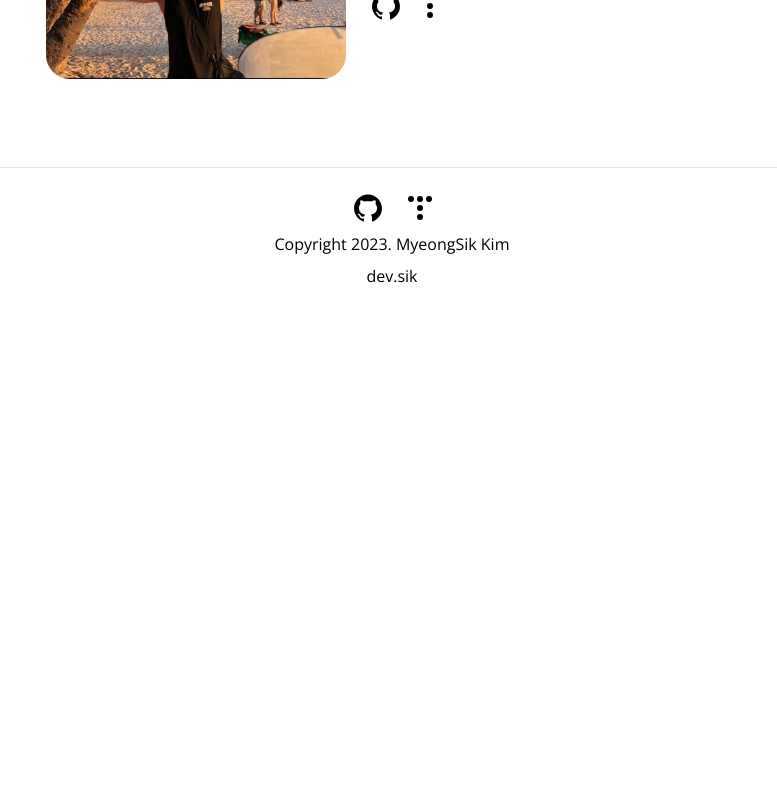
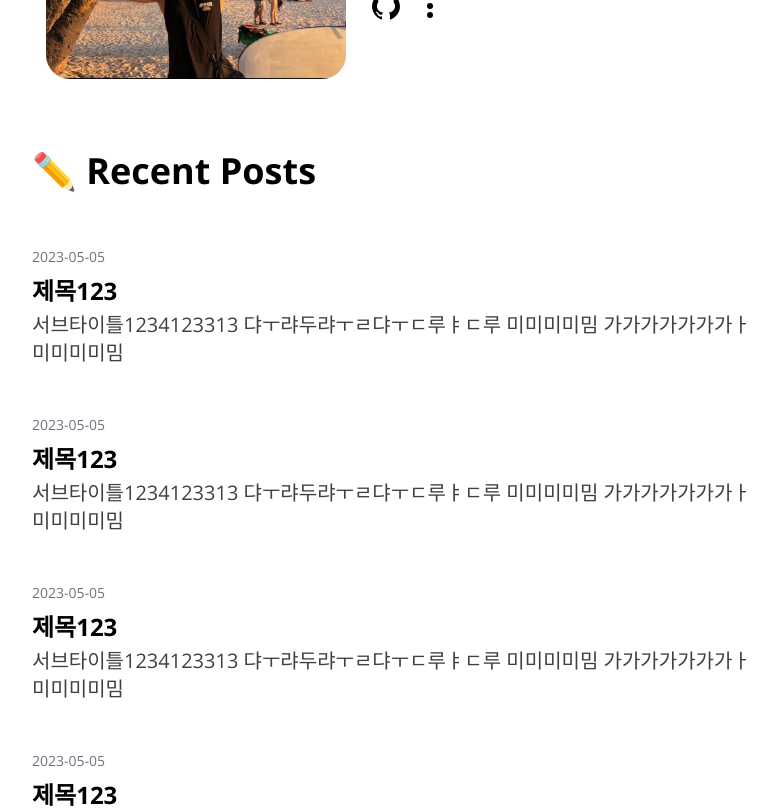
Before and after one commit to M-Sik/siklog, a Next.js app: page / in a window 1280 px wide. Shown: the part 380-1188 px from the top of the page, without its empty margins (248-1025 px from the left). Before the commit the page ends 800 px from the top, so only its background shows below. Built offline with nearby package versions, Linux system fonts and the light colour scheme.

Commit message:
[feat] 메인화면 게시글 리스트 레이아웃 구현

```diff
--- a/src/app/page.tsx
+++ b/src/app/page.tsx
@@ -1,3 +1,4 @@
+import PostsCard from '@/components/cards/PostsCard';
 import ProfileCard from '@/components/cards/ProfileCard';
 
 export default async function Home() {
@@ -5,6 +6,8 @@ export default async function Home() {
     <section>
       <h2 className="font-bold text-4xl">😎 Dev Sik</h2>
       <ProfileCard />
+      <h2 className="font-bold text-4xl pt-6">✏️ Recent Posts</h2>
+      <PostsCard />
     </section>
   );
 }
--- /dev/null
+++ b/src/components/cards/PostListCard.tsx
@@ -0,0 +1,18 @@
+import Link from 'next/link';
+import React from 'react';
+
+export default function PostListCard() {
+  return (
+    <div className="py-6">
+      <Link href={'/blog'} aria-label="블로그 상세보기 링크">
+        <div>
+          <p className=" text-sm text-gray-500">2023-05-05</p>
+          <h3 className="font-bold text-2xl mt-2">제목123</h3>
+          <p className="text-xl text-neutral-700 mt-1">
+            서브타이틀1234123313 댜ㅜ랴두랴ㅜㄹ댜ㅜㄷ루ㅑㄷ루 미미미미밈 가가가가가가가ㅏ 미미미미밈
+          </p>
+        </div>
+      </Link>
+    </div>
+  );
+}
--- /dev/null
+++ b/src/components/cards/PostsCard.tsx
@@ -0,0 +1,14 @@
+import Link from 'next/link';
+import React from 'react';
+import PostListCard from './PostListCard';
+
+export default function PostsCard() {
+  return (
+    <section className="mt-8">
+      <PostListCard />
+      <PostListCard />
+      <PostListCard />
+      <PostListCard />
+    </section>
+  );
+}
```
